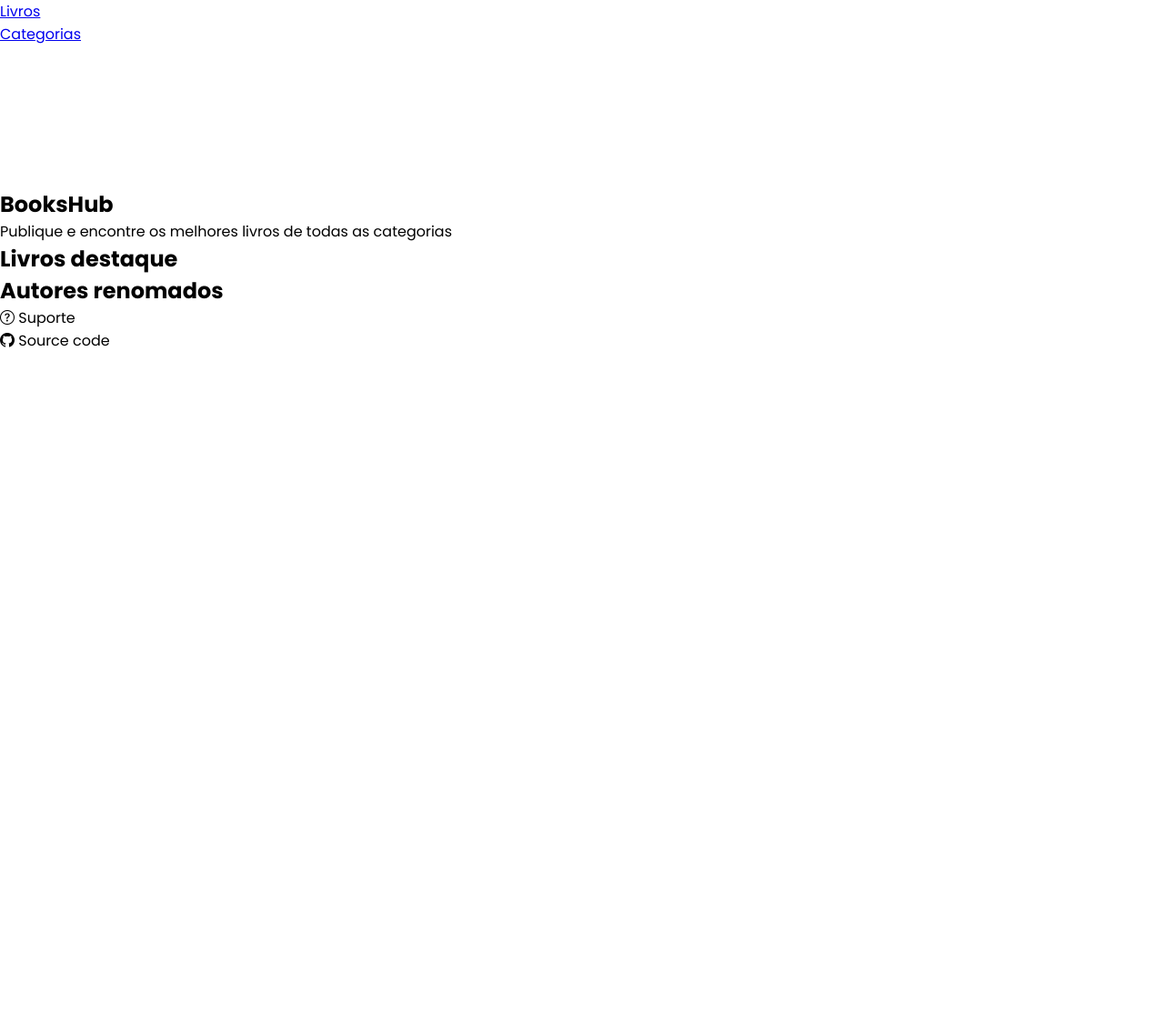
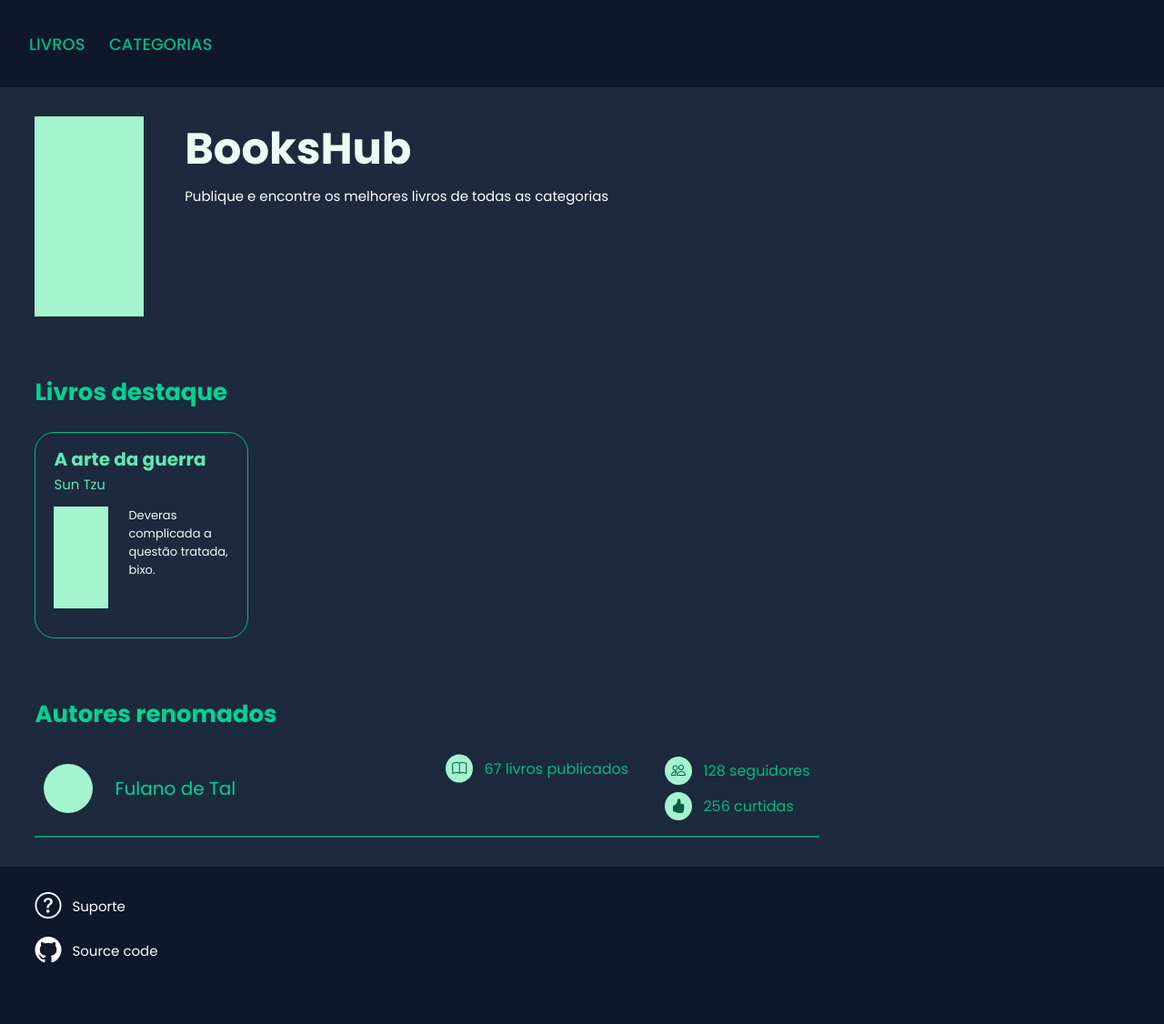
Before and after one commit to arthurm-barros/BooksHub, a Flask app: page / in a window 1280 px wide. Shown: the whole page at 91% size. Before the commit the page ends 382 px from the top, so only its background shows below. Run offline with Flask 3, Linux system fonts and the light colour scheme; a map, chart or similar area stays blank.

Commit message:
feat: estiliza a estrutura existente da página inicial.

```diff
--- a/core/static/css/style.css
+++ b/core/static/css/style.css
@@ -1,4 +1,5 @@
 @import url('https://fonts.googleapis.com/css2?family=Poppins:ital,wght@0,100;0,200;0,300;0,400;0,500;0,600;0,700;0,800;0,900;1,100;1,200;1,300;1,400;1,500;1,600;1,700;1,800;1,900&display=swap');
+@import url('colors.css');
 
 * {
     margin: 0;
@@ -6,3 +7,181 @@
     outline: none;
     font-family: 'Poppins';
 }
+
+body {
+    background-color: var(--slate-800);
+}
+
+header {
+    background-color: var(--slate-900);
+    height: 6em;
+    display: flex;
+    align-items: center;
+    padding: 0 32px;
+    word-spacing: 22px;
+}
+
+header a {
+    color: var(--emerald-500);
+    transition: 300ms color ease;
+    text-decoration: none;
+    text-transform: uppercase;
+    font-weight: 500;
+    font-size: 18px
+}
+
+header a:hover {
+    color: var(--emerald-600)
+}
+
+section{
+    padding: 2em 2.4em;
+}
+
+h2 {
+    color: var(--emerald-400);
+    font-size: 26px
+}
+
+.introducao {
+    display: flex;
+}
+
+canvas {
+    background-color: var(--emerald-200);
+    width: 120px;
+    height: 220px;
+    margin-right: 2.8em;
+}
+
+.titulo {
+    color: var(--emerald-50);
+    font-size: 48px;
+}
+
+.apresentacao {
+    color: white;
+    margin-top: 4px;
+    font-size: 15px;
+}
+
+.carrossel {
+    display: flex;
+    margin-top: 24px;
+}
+
+.card-livro {
+    border: 1px solid var(--emerald-500);
+    border-radius: 22px;
+    padding: 14px 20px 32px;
+    max-width: 16%;
+}
+
+.dados-livro {
+    margin-top: 12px;
+}
+
+.card-livro .imagem {
+    background-color: var(--emerald-200);
+    width: 60px;
+    height: 112px;
+    margin-right: 22px;
+    float: left
+}
+
+.titulo-livro {
+    color: var(--emerald-300);
+    font-size: 20px;
+}
+
+.autor {
+    color: var(--emerald-300);
+    font-size: 15px;
+    font-weight: 400
+}
+
+.sinopse {
+    font-size: 13px;
+    color: var(--emerald-50);
+}
+
+.fichas {
+    margin-top: 10px;
+}
+
+.ficha-autor {
+    display: flex;
+    align-items: center;
+    justify-content: space-between;
+    width: 70%;
+    border-bottom: 2px solid var(--emerald-600);
+    padding: 20px 10px;
+}
+
+.ficha-autor .numeros {
+    display: flex;
+    align-items: center;
+}
+
+.autor-imagem {
+    width: 54px;
+    aspect-ratio: 1;
+    background-color: var(--emerald-200);
+    border-radius: 50%;
+}
+
+.autor-nome {
+    color: var(--emerald-400);
+    font-weight: 400;
+    font-size: 20px;
+}
+
+.ficha-autor i {
+    color: var(--emerald-800);
+    background-color: var(--emerald-200);
+    padding: 4px 7px;
+    border-radius: 50%;
+    margin-right: 8px;
+}
+
+.ficha-autor span {
+    color: var(--emerald-500);
+}
+
+.ficha-autor .principal {
+    display: flex;
+    align-items: center;
+    gap: 24px;
+}
+
+.ficha-autor .livros-publicados {
+    translate: 0 calc(-50% - 10px);
+    margin-right: 40px
+}
+
+.ficha-autor .estatisticas-pessoais div:nth-child(2) {
+    margin-top: 14px;
+}
+
+footer {
+    background-color: var(--slate-900);
+    height: 8em;
+    padding: 1.4em 2.4em;
+}
+
+footer div {
+    display: flex;
+    align-items: center;
+    gap: 12px;
+    margin-bottom: 6px;
+}
+
+footer i {
+    color: white;
+    font-size: 29px;
+}
+
+footer span {
+    color: white;
+    font-size: 15px;
+}
--- a/core/templates/base.html
+++ b/core/templates/base.html
@@ -8,12 +8,12 @@
 </head>
 <body>
 
-    <nav>
-        <ul>
-            <li><a href="{{ url_for('livros.listar') }}">Livros</a></li>
-            <li><a href="{{ url_for('categorias.listar') }}">Categorias</a></li>
-        </ul>
-    </nav>
+    <header>
+        <nav>
+            <a href="{{ url_for('livros.listar') }}">Livros</a>
+            <a href="{{ url_for('categorias.listar') }}">Categorias</a>
+        </nav>
+    </header>
 
     {% block content %}{% endblock %}
 </body>
--- a/core/templates/index.html
+++ b/core/templates/index.html
@@ -3,10 +3,14 @@
 {% block title %}BooksHub{% endblock %}
 
 {% block content %}
+
+
     <section class="introducao">
         <canvas id="livro"></canvas>
-        <h1>BooksHub</h1>
-        <p>Publique e encontre os melhores livros de todas as categorias</p>
+        <div class="textos-introducao">
+            <h1 class="titulo">BooksHub</h1>
+            <p class="apresentacao">Publique e encontre os melhores livros de todas as categorias</p>
+        </div>
     </section>
 
     <section class="livros-destaque">
@@ -18,10 +22,21 @@
                     <span class="autor">{{ livro.autor }}</span>
                     <div class="dados-livro">
                         <div class="imagem"></div> <!-- deixar como div enquanto não temos imagens para utilizar -->
-                        <p>{{ livro.sinopse }}</p>
+                        <p class="sinopse">{{ livro.sinopse }}</p>
                     </div>
                 </div>
             {% endfor %}
+
+            <!-- EXEMPLO -->
+            <div class="card-livro">
+                <h3 class=titulo-livro>A arte da guerra</h3>
+                <span class="autor">Sun Tzu</span>
+                <div class="dados-livro">
+                    <div class="imagem"></div> <!-- deixar como div enquanto não temos imagens para utilizar -->
+                    <p class="sinopse">Deveras complicada a questão tratada, bixo.</p>
+                </div>
+            </div>
+            <!-- FIM DO EXEMPLO -->
         </div>
     </section>
 
@@ -29,9 +44,12 @@
         <h2>Autores renomados</h2>
         <div class="fichas">
             {% for autor in autores %}
-                <div class="ficha"></div>
+                <div class="ficha">
+                    <div class="principal">
                         <div class="imagem"></div> <!-- Deixar com div enquanto não temos imagens -->
                         <h3>{{ autor.nome }}</h3>
+                    </div>
+                    <div class="numeros">
                         <div class="livros-publicados">
                             <i class="bi bi-book"></i>
                             <span>{{ autor.n_livros }} livros publicados</span>
@@ -43,10 +61,37 @@
                             </div>
                             <div class="curtidas">
                                 <i class="bi bi-hand-thumbs-up-fill"></i>
-                        <span>{{ autor.seguidores }} curtidas</span>
+                                <span>{{ autor.curtidas }} curtidas</span>
+                            </div>
+                        </div>
                     </div>
                 </div>
             {% endfor %}
+
+            <!-- EXEMPLO -->
+            <div class="ficha-autor">
+                <div class="principal">
+                    <div class="autor-imagem"></div> <!-- Deixar com div enquanto não temos imagens -->
+                    <h3 class="autor-nome">Fulano de Tal</h3>
+                </div>
+                <div class="numeros">
+                    <div class="livros-publicados">
+                        <i class="bi bi-book"></i>
+                        <span>67 livros publicados</span>
+                    </div>
+                    <div class="estatisticas-pessoais">
+                        <div class="seguidores">
+                            <i class="bi bi-people"></i>
+                            <span>128 seguidores</span>
+                        </div>
+                        <div class="curtidas">
+                            <i class="bi bi-hand-thumbs-up-fill"></i>
+                            <span>256 curtidas</span>
+                        </div>
+                    </div>
+                </div>
+            </div>
+            <!-- FIM DO EXEMPLO -->
         </div>
     </section>
 
```
Lines whose indentation alone changed are shown as unchanged.
